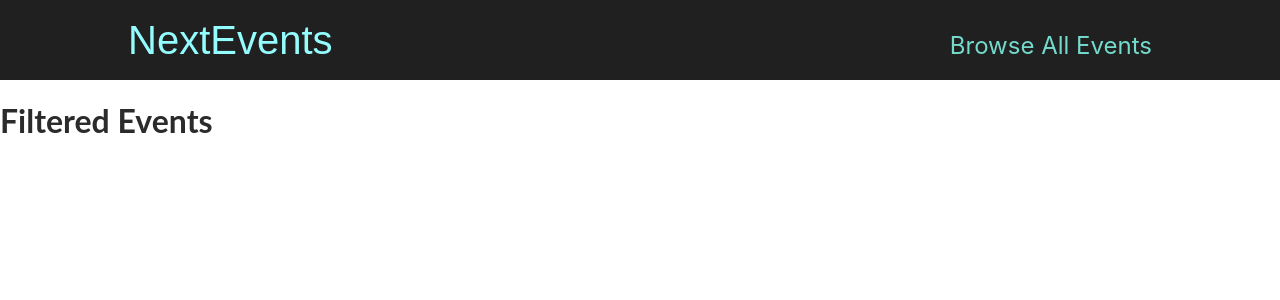
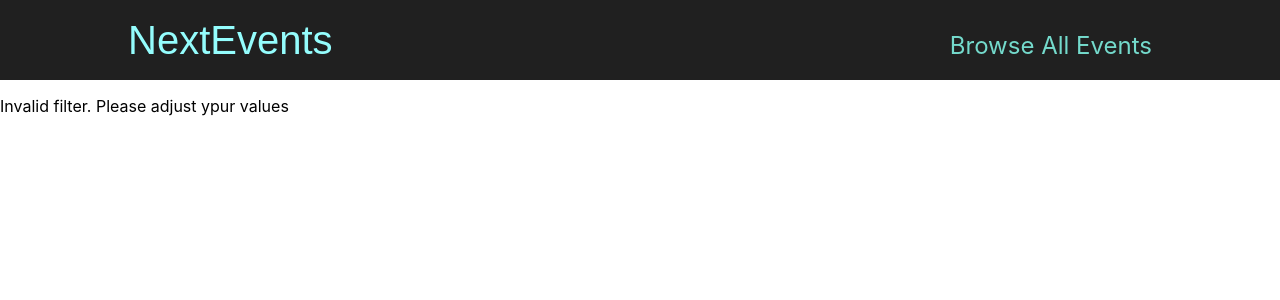
Before and after one commit to aimenin/nextjs-routing, a Next.js app: page /events in a window 1280 px wide. Shown: the top 300 px of the page. Built offline with nearby package versions, Linux system fonts and the light colour scheme.

Commit message:
add filtering functionality to the project and layout to filter event page

```diff
--- a/components/events/events-search.tsx
+++ b/components/events/events-search.tsx
@@ -43,8 +43,8 @@ const EventsSearch: FC<EventsSearchProps> = ({ onSearch }) => {
             <option value="1">January</option>
             <option value="2">February</option>
             <option value="3">March</option>
-            <option value="4">May</option>
-            <option value="5">April</option>
+            <option value="4">April</option>
+            <option value="5">May</option>
             <option value="6">June</option>
             <option value="7">July</option>
             <option value="8">August</option>
--- a/pages/events/[...slug].tsx
+++ b/pages/events/[...slug].tsx
@@ -1,7 +1,42 @@
+import { useRouter } from 'next/router';
+import EventList from '../../components/events/event-list';
+import { getFilteredEvents } from '../../dummy-data';
+
 const FilteredEventsPage = () => {
+  const router = useRouter();
+
+  const filterData = router.query.slug;
+
+  if (!filterData) {
+    return <p className="center">Loading</p>;
+  }
+
+  const filteredYear = Number(filterData[0]);
+  const filteredMonth = Number(filterData[1]);
+
+  if (
+    isNaN(filteredYear) ||
+    isNaN(filteredMonth) ||
+    filteredYear > 2030 ||
+    filteredYear < 2021 ||
+    filteredMonth < 1 ||
+    filteredMonth > 12
+  ) {
+    return <p>Invalid filter. Please adjust ypur values</p>;
+  }
+
+  const filteredEvents = getFilteredEvents({
+    year: filteredYear,
+    month: filteredMonth,
+  });
+
+  if (!filteredEvents || filteredEvents.length === 0) {
+    return <p>No ovents found for chosen filter</p>;
+  }
+
   return (
     <div>
-      <h1>Filtered Events</h1>
+      <EventList items={filteredEvents} />
     </div>
   );
 };
```
